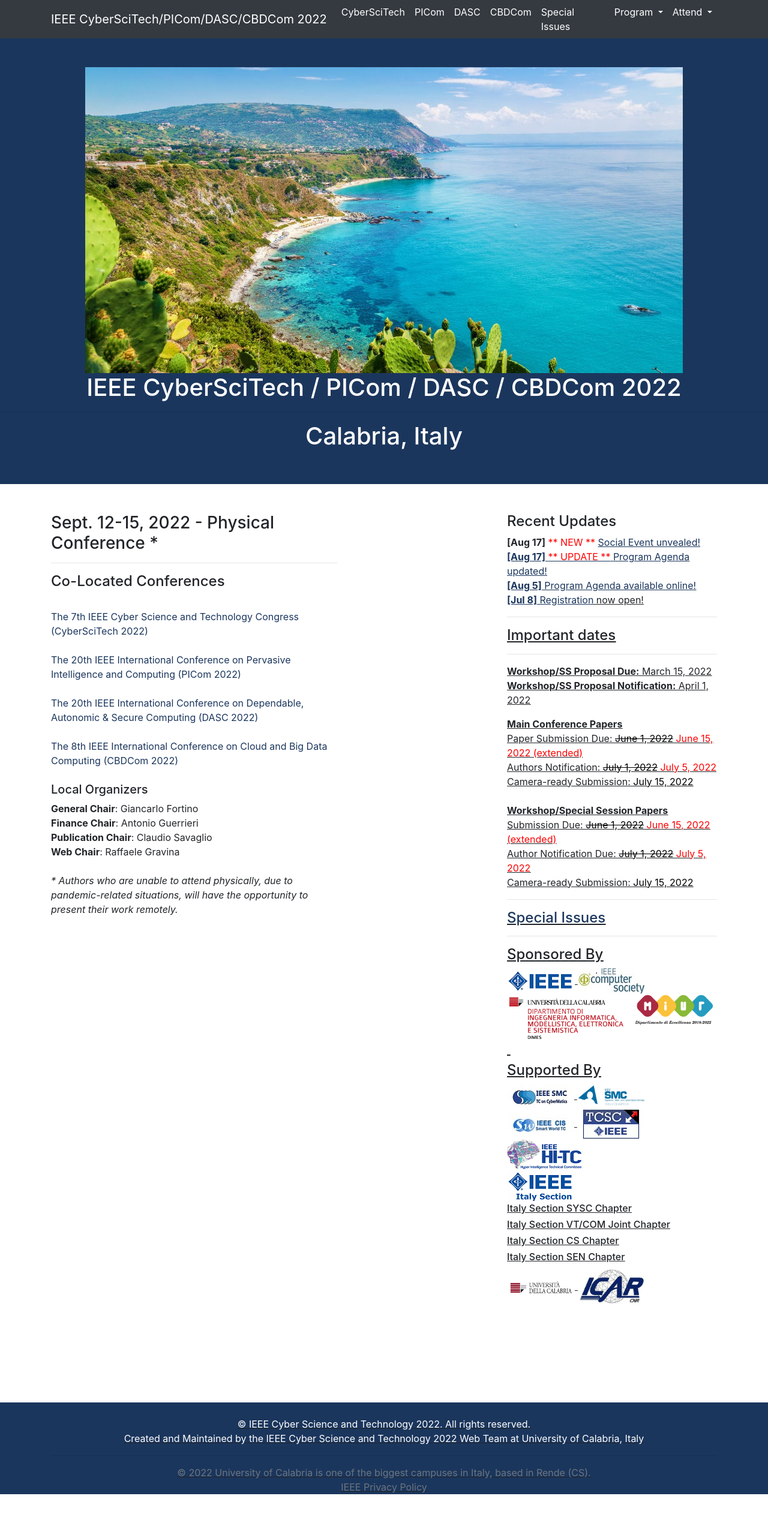
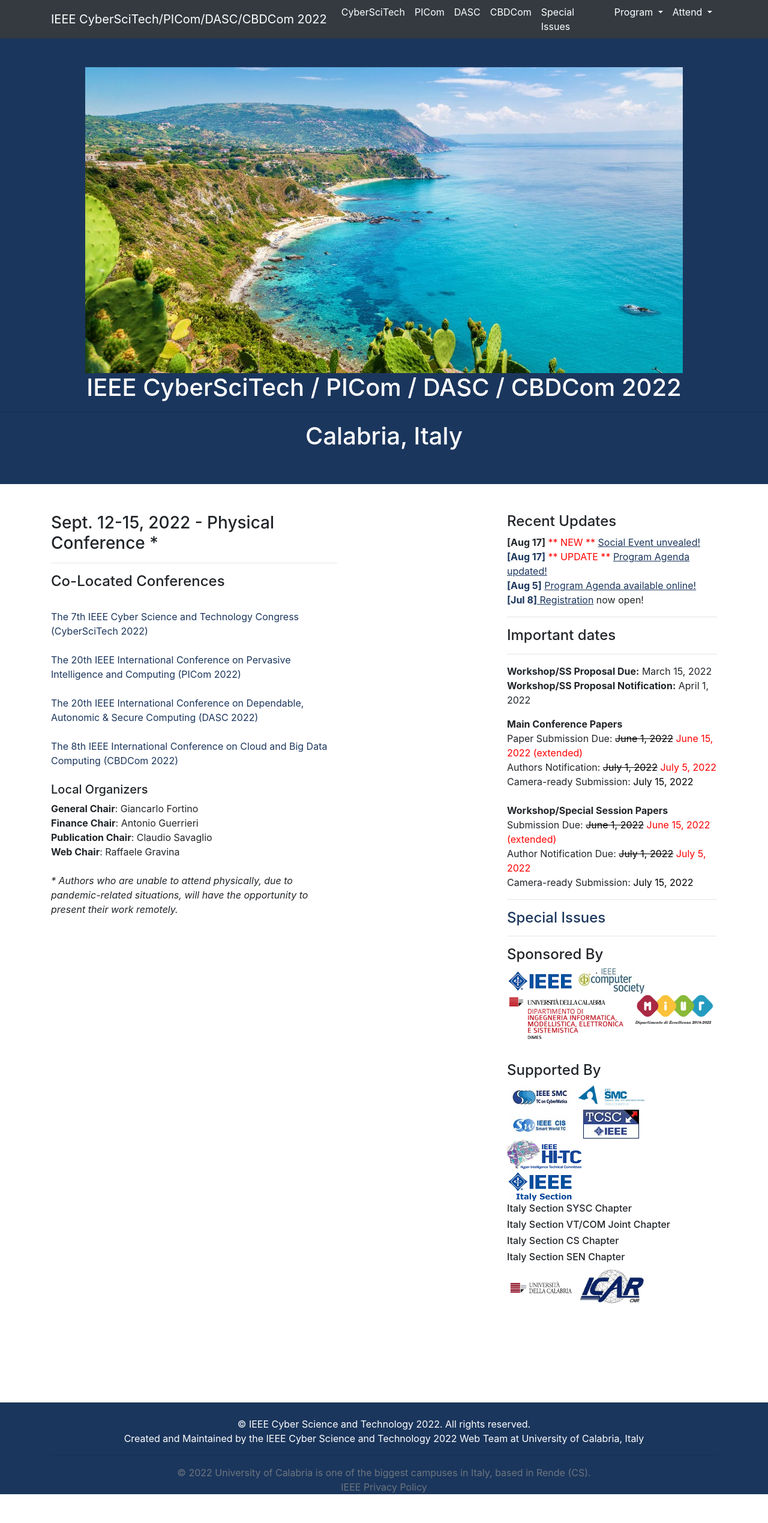
Before and after one commit to cyber-science/2022, a Jekyll site: the page built from index.html, in a window 1280 px wide. Shown: the whole page at 60% size. Built offline with Jekyll 4.4.1, drawn with Linux system fonts in a browser that asks for light colours; comment, search, counter and statistics services are not loaded.

Commit message:
minor edit

```diff
--- a/_includes/sidebar.html
+++ b/_includes/sidebar.html
@@ -2,9 +2,9 @@
 
 <h4>Recent Updates</h4>
 
-<b>[Aug 17]</b> <font color=red>** NEW **</font> <a href="http://cyber-science.org/2022/socialevent/"><u>Social Event unvealed!<br/>
-<b>[Aug 17]</b> <font color=red>** UPDATE **</font> <a href="http://cyber-science.org/2022/program/"><u>Program Agenda updated!<br/>
-<b>[Aug 5]</b> <a href="http://cyber-science.org/2022/program/"><u>Program Agenda available online!<br/>
+<b>[Aug 17]</b> <font color=red>** NEW **</font> <a href="http://cyber-science.org/2022/socialevent/"><u>Social Event unvealed!</u><br/>
+<b>[Aug 17]</b> <font color=red>** UPDATE **</font> <a href="http://cyber-science.org/2022/program/"><u>Program Agenda updated!</u><br/>
+<b>[Aug 5]</b> <a href="http://cyber-science.org/2022/program/"><u>Program Agenda available online!</u><br/>
 <b>[Jul 8]</b><a href="http://cyber-science.org/2022/registration/"><u> Registration</u></a> now open!<br/>
 <hr/>
 
```
